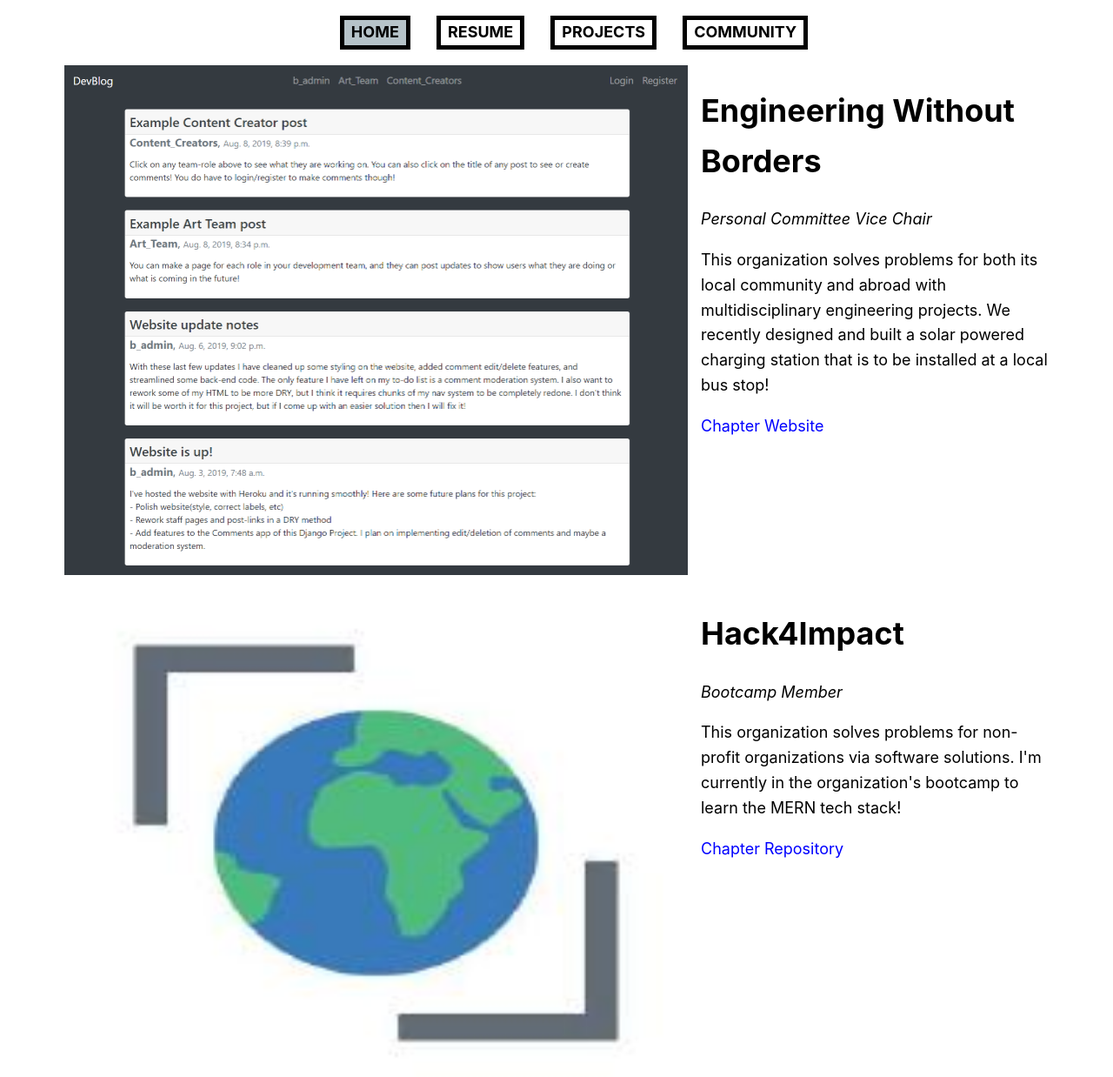
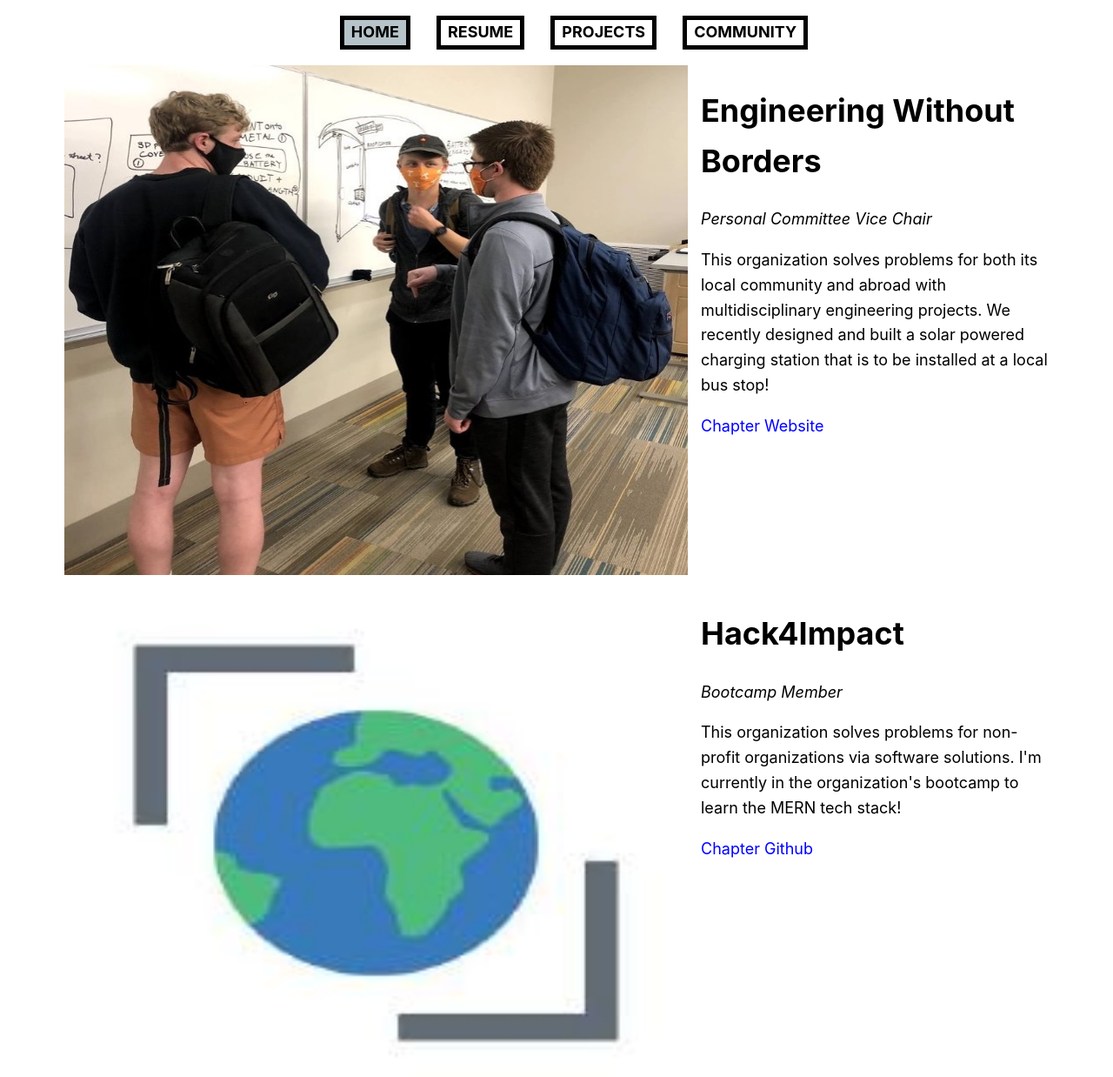
Before and after one commit to jacob-armiger/react-portfolio-site, a Next.js app in the folder nextjs-portfolio/: page /community in a window 1280 px wide. Shown: the top 1238 px of the page at 87% size. Built offline with nearby package versions, Linux system fonts and the light colour scheme.

Commit message:
Added relevant image to community page

```diff
--- a/nextjs-portfolio/pages/community.js
+++ b/nextjs-portfolio/pages/community.js
@@ -17,7 +17,7 @@
 
       <div className="entry">
           <Image
-            src="/images/devblog.png"
+            src="/images/ewb.jpg"
             alt="Picture of me"
             quality={100}
             width={717}
@@ -56,7 +56,7 @@
               learn the MERN tech stack!
               </p>
 
-              <a target="_blank "href="https://github.com/hack4impact-utk">Chapter Repository</a>
+              <a target="_blank "href="https://github.com/hack4impact-utk">Chapter Github</a>
             </div>
           </div>
 
```
Also changed, not shown: nextjs-portfolio/public/images/ewb.jpg (added).
